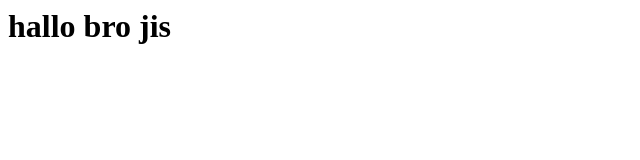
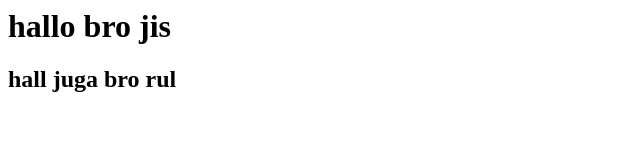
Before and after one commit to khaerulikhfan/pilkades-muarabakti, a plain HTML site: page index.html in a window 1280 px wide. Shown: the whole page, without its empty margins (0-640 px from the left). Drawn offline with Linux system fonts and the light colour scheme.

Commit message:
gue namahin h2 baru

```diff
--- a/index.html
+++ b/index.html
@@ -1 +1,2 @@
 <h1>hallo bro jis</h1>
+<h2>hall juga bro rul</h2>
```
